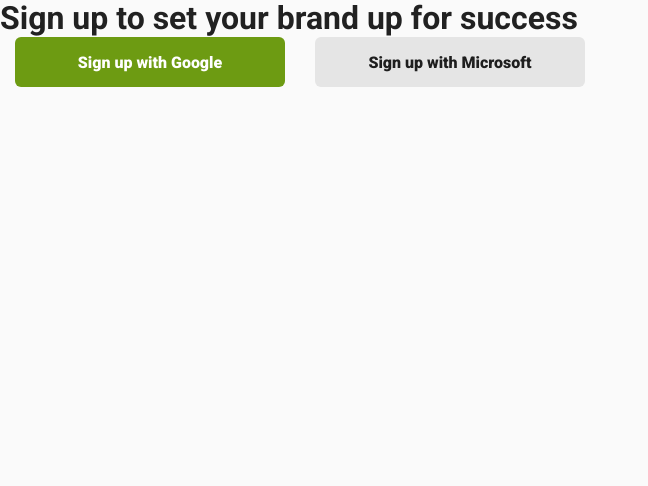
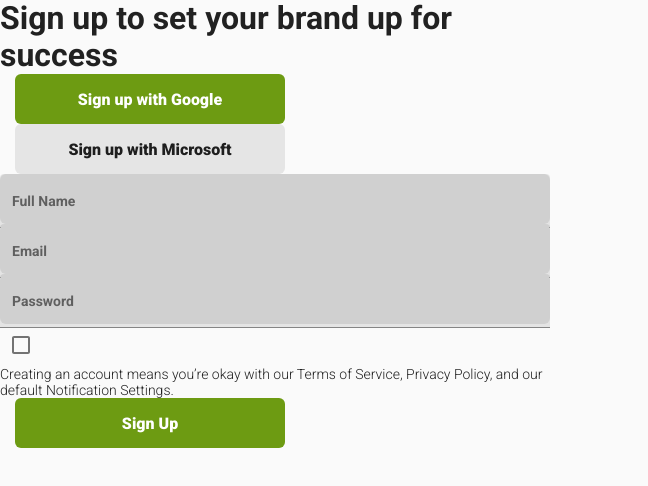
Before and after one commit to ankono/task1, a React (Create React App) app: page /sign-up in a window 1280 px wide. Shown: the top 486 px of the page, without its empty margins (0-648 px from the left). Built offline with nearby package versions, Linux system fonts and the light colour scheme.

Commit message:
feat: add text field and button props, validation

```diff
--- a/src/components/Button/index.tsx
+++ b/src/components/Button/index.tsx
@@ -1,5 +1,5 @@
-import React, {FC, ReactElement} from 'react';
-import {Button as ButtonBase} from '@material-ui/core';
+import React, { FC, ReactElement } from 'react';
+import { Button as ButtonBase } from '@material-ui/core';
 
 interface ButtonProps {
 	variant?: 'contained' | 'outlined' | 'text';
@@ -7,16 +7,18 @@
 	color: 'default' | 'primary' | 'secondary';
 	children: string;
 	disableElevation?: boolean;
+	type?: 'submit'
 }
 
 const Button: FC<ButtonProps> = (props) => {
 
 	const {
-		variant='contained',
+		variant = 'contained',
 		size,
 		color,
 		disableElevation = true,
-		children
+		children,
+		type
 	} = props;
 
 	return (
@@ -25,6 +27,7 @@
 			color={color}
 			variant={variant}
 			disableElevation={disableElevation}
+			type={type}
 		>
 			{children}
 		</ButtonBase>
--- a/src/components/SignUp/index.tsx
+++ b/src/components/SignUp/index.tsx
@@ -1,14 +1,43 @@
-import React, {FC} from 'react';
+import React, { FC } from 'react';
 import Box from '../Box';
 import Button from '../Button';
 import TextField from '../Text field';
 import Typography from '../Typography';
+import { FormikConsumer, useFormik, validateYupSchema } from 'formik';
+import { Checkbox } from '@material-ui/core';
+import * as Yup from 'yup';
+import { createEmitAndSemanticDiagnosticsBuilderProgram } from 'typescript';
 
 
 const SignUp = () => {
 
+
+  const formik = useFormik({
+    initialValues: {
+      fullName: '',
+      email: '',
+      password: '',
+      checkbox: false,
+    },
+    validationSchema: Yup.object({
+      fullName: Yup.string()
+        .min(2, 'Must be 2 characters or more')
+        .required('Required'),
+      email: Yup.string().email('Invalid Email address').required('Required'),
+      password: Yup.string()
+        .min(8, 'Must be 15 characters or more')
+        .required('Required'),
+      checkbox: Yup.boolean()
+        .required('Required')
+    }),
+    onSubmit: (values) => {
+      alert(JSON.stringify(values, null, 2));
+    },
+  })
+
+
   return (
-        <Box>
+    <Box width="550px">
       <Box>
         <Typography variant="h2">
           Sign up to set your brand up for success
@@ -18,6 +47,46 @@
         <Button size="large" variant="contained" color="primary">Sign up with Google</Button>
         <Button size="large" variant="contained" color="secondary">Sign up with Microsoft</Button>
       </Box>
+      <Box>
+        <form onSubmit={formik.handleSubmit}>
+          <TextField
+            id="fullName"
+            name="fullName"
+            label="Full Name"
+            value={formik.values.fullName}
+            onChange={formik.handleChange}
+            helperText={formik.touched.fullName && formik.errors.fullName}
+          />
+          <TextField
+            id="email"
+            name="email"
+            label="Email"
+            value={formik.values.email}
+            onChange={formik.handleChange}
+            helperText={formik.touched.email && formik.errors.email}
+          />
+          <TextField
+            id="password"
+            name="password"
+            label="Password"
+            type="password"
+            value={formik.values.password}
+            onChange={formik.handleChange}
+            helperText={formik.touched.password && formik.errors.password}
+          />
+          <Box>
+            <Checkbox
+              name="checkbox"
+              checked={formik.values.checkbox}
+              onChange={() => formik.touched.checkbox}
+            />
+            <Typography variant="body2">
+              Creating an account means you’re okay with our Terms of Service, Privacy Policy, and our default Notification Settings.
+            </Typography>
+          </Box>
+          <Button type="submit" size="large" variant="contained" color="primary">Sign Up</Button>
+        </form>
+      </Box>
     </Box>
   )
 
--- a/src/components/StoryBook/index.tsx
+++ b/src/components/StoryBook/index.tsx
@@ -27,7 +27,11 @@
 			</Box>
 			<Box pt={5} mb={1}>
 				<Box>
-					<TextField label="Placeholder"/>
+					<TextField
+						id="fullName"
+						name="fullName"
+						label="Full Name"
+					/>
 				</Box>
 			</Box>
 			<Box pt={5} mb={1} display="grid" gridRowGap="24px">
--- a/src/components/Text field/index.tsx
+++ b/src/components/Text field/index.tsx
@@ -1,22 +1,41 @@
-import React, {FC} from 'react';
-import {TextField as TextFieldBase} from '@material-ui/core';
+import React, { FC } from 'react';
+import { TextField as TextFieldBase } from '@material-ui/core';
 
 interface TextFieldProps {
 	variant?: 'filled' | 'outlined';
 	label: string;
+	id: string;
+	name: string;
+	value?: string;
+	onChange?: any;
+	helperText?: any;
+	type?: string
 }
 
 const TextField: FC<TextFieldProps> = (props) => {
 
 	const {
-		variant='filled',
+		variant = 'filled',
 		label,
-		children
+		id,
+		name,
+		value,
+		onChange,
+		helperText,
+		type
 	} = props;
 
 	return (
-		<TextFieldBase label={label} variant={variant}>
-		</TextFieldBase>
+		<TextFieldBase
+			label={label}
+			variant={variant}
+			id={id}
+			name={name}
+			value={value}
+			onChange={onChange}
+			helperText={helperText}
+			type={type}
+		/>
 	)
 
 }
```
Lines whose indentation alone changed are shown as unchanged.
